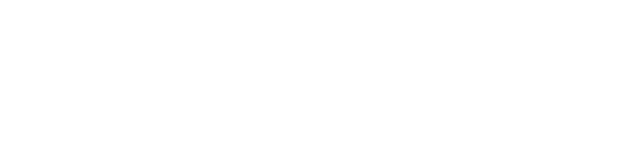
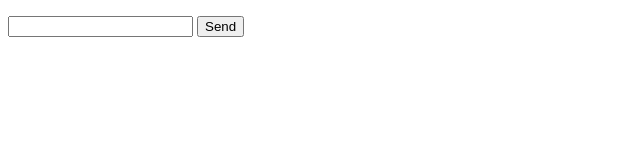
Before and after one commit to SzymanskiFilip/Messaging-app, a plain HTML site: page index.html in a window 1280 px wide. Shown: the whole page, without its empty margins (0-640 px from the left). Drawn offline with Linux system fonts and the light colour scheme.

Commit message:
added all html things and connected it to js

```diff
--- a/index.html
+++ b/index.html
@@ -6,6 +6,12 @@
     <title>Messaging App</title>
 </head>
 <body>
+    <div>
+        <ul id="messages"></ul>
+        <input type="text" id="textbox">
+        <button id="button">Send</button>
+    </div>
 
+    <script src="script.js"></script>
 </body>
 </html>
```
